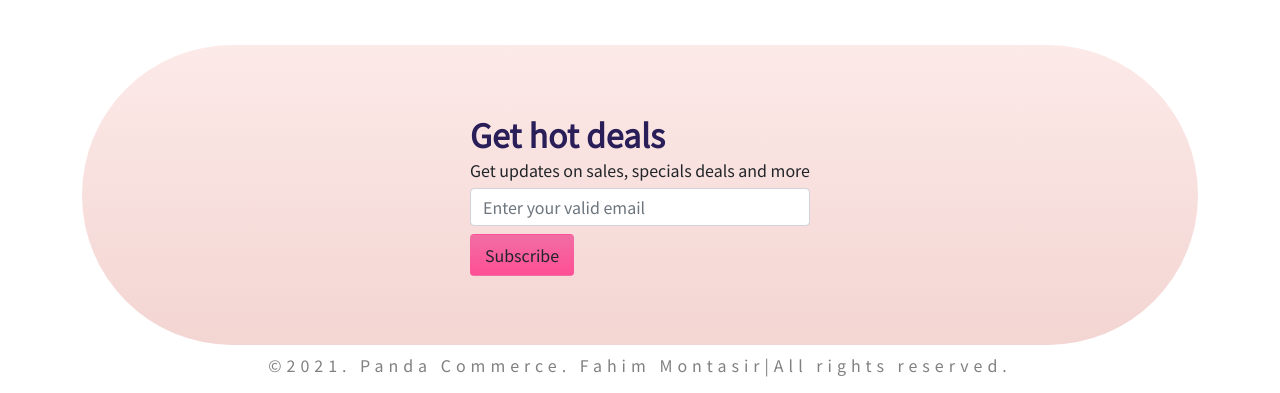
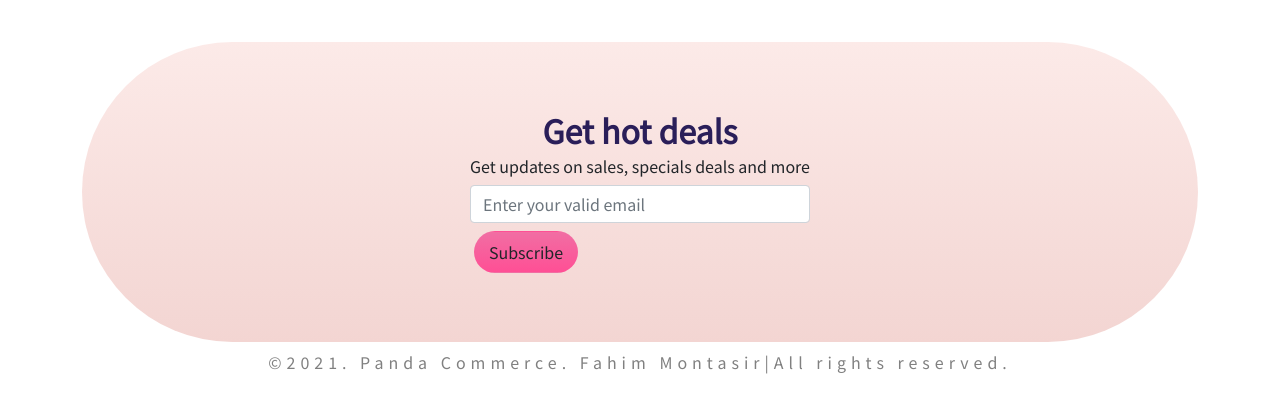
Before and after one commit to FahimMontasir/backpack-moon, a plain HTML site: page index.html in a window 1280 px wide. Shown: the part 2821-3214 px from the top of the page. Drawn offline with nearby package versions, Linux system fonts and the light colour scheme.

Commit message:
recheck completed

```diff
--- a/index.html
+++ b/index.html
@@ -264,11 +264,11 @@
         <section id="contact-us"
             class="container moon-subs d-flex justify-content-center align-items-center mt-5 rounded-pill">
             <div>
-                <h2>Get hot deals</h2>
+                <h2 class="text-center">Get hot deals</h2>
                 <h6>Get updates on sales, specials deals and more</h6>
                 <input class="form-control" type="text" placeholder="Enter your valid email"
                     aria-label=" input example">
-                <button class="btn subs-btn mt-2">Subscribe</button>
+                <button class="btn subs-btn ms-1 mt-2 rounded-pill">Subscribe</button>
             </div>
         </section>
     </main>
--- a/style.css
+++ b/style.css
@@ -34,7 +34,7 @@ h2 {
 
 /* navbar and header */
 .logo-png {
-  width: 280px;
+  width: 260px;
 }
 
 .backpack-head {
```
